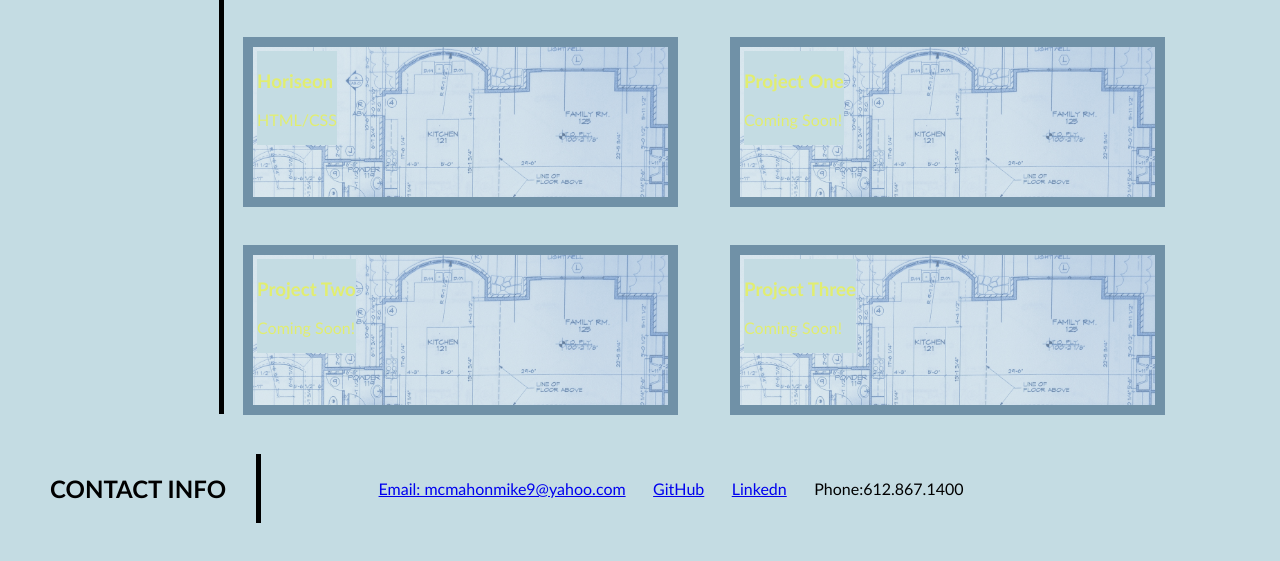
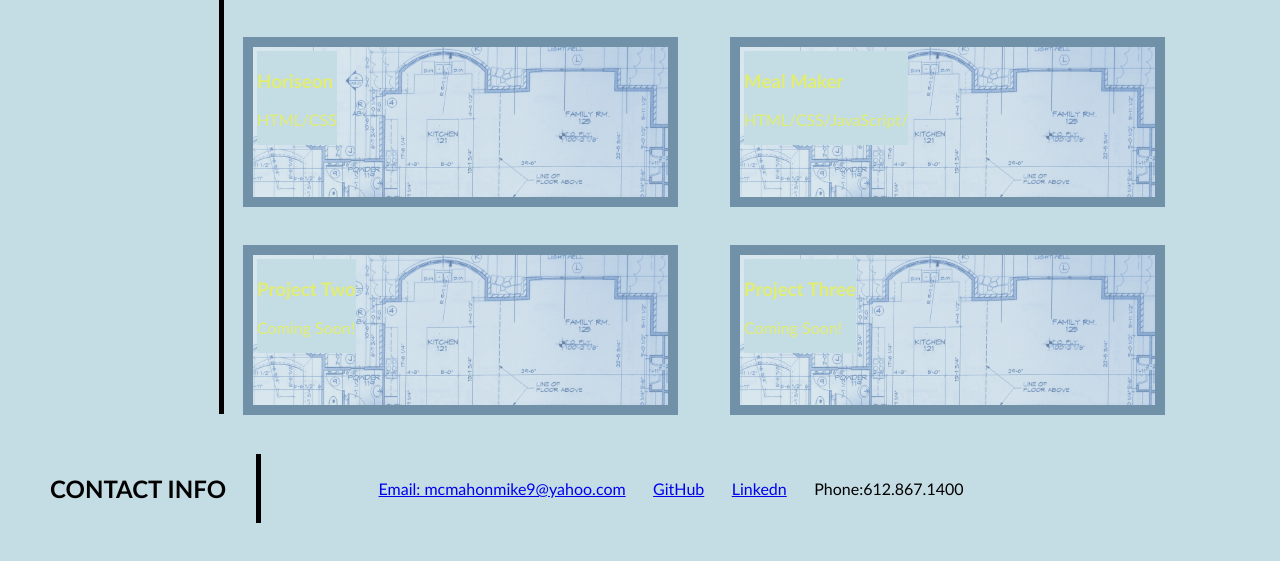
Before and after one commit to mcmahonmike/professional-portfolio, a plain HTML site: page index.html in a window 1280 px wide. Shown: the part 1141-1702 px from the top of the page. Drawn offline with Linux system fonts and the light colour scheme.

Commit message:
Added Meal Maker to the My Work section

```diff
--- a/index.html
+++ b/index.html
@@ -48,9 +48,9 @@
         <h3>  Horiseon</h3>
         <p>HTML/CSS</p>
     </div></a>
-    <div class="project"><a href="#">
-        <h3>Project One</h3>
-        <p>Coming Soon!</p>
+    <div class="project"><a href="https://patrickarcher414.github.io/meal-maker/">
+        <h3>Meal Maker</h3>
+        <p>HTML/CSS/JavaScript/</p>
     </div></a>
     </div>
     <div class="flex-two">
```
